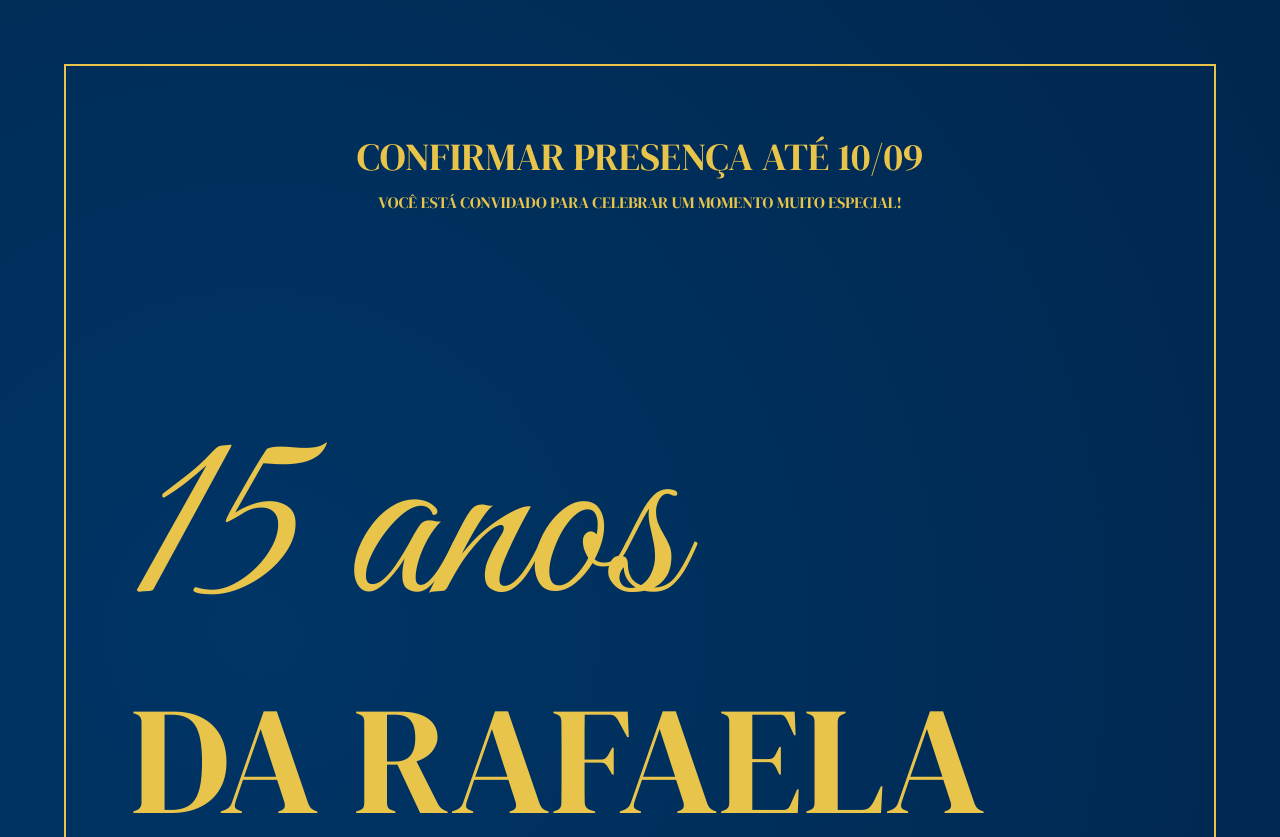
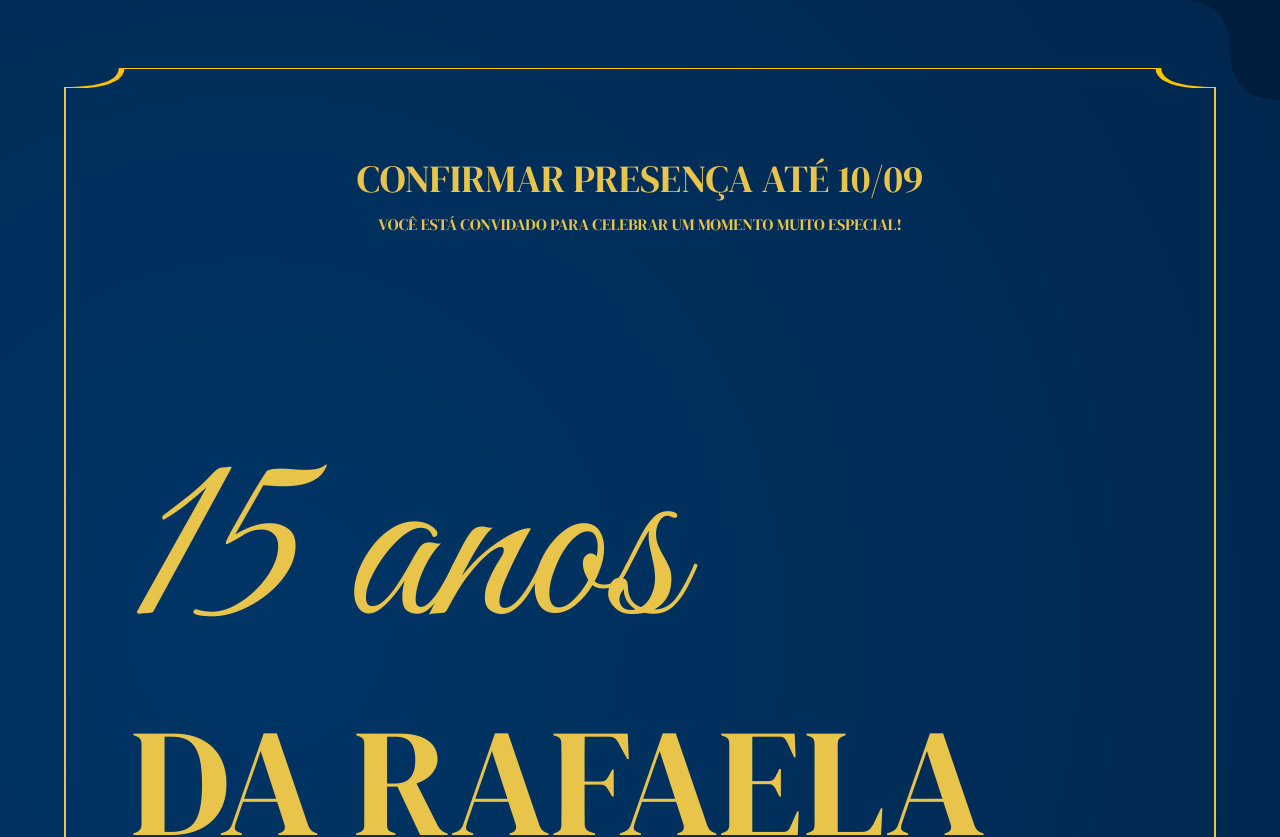
Before and after one commit to meocosta/conviteOficial, a SvelteKit app: page / in a window 1280 px wide. Shown: the top 837 px of the page. Built offline with nearby package versions, Linux system fonts and the light colour scheme.

Commit message:
decorações layout

```diff
--- a/src/routes/+layout.svelte
+++ b/src/routes/+layout.svelte
@@ -7,24 +7,80 @@
 <svelte:head>
   <link rel="icon" href={favicon} />
 
-  <meta
-    name="color-scheme"
-    content="only light"
-  />
+  <meta name="color-scheme" content="only light" />
 
-  <meta
-    name="theme-color"
-    content="#001d3d"
-  />
+  <meta name="theme-color" content="#001d3d" />
 </svelte:head>
 
 <section id="convite">
+  <svg
+    width="100%"
+    height="20"
+    viewBox="0 0 1000 50"
+    preserveAspectRatio="none"
+    xmlns="http://www.w3.org/2000/svg"
+    fill="none"
+    stroke="#ffc300"
+    stroke-width="5"
+    style="bottom: -4px; position: relative"
+  >
+    <path d="M 0 50 Q 50 50 50 0 H 950 Q 950 50 1000 50" />
+  </svg>
   <section id="convite-intro">
     {@render children()}
   </section>
+  <svg
+    width="100%"
+    height="20"
+    viewBox="0 0 1000 50"
+    preserveAspectRatio="none"
+    xmlns="http://www.w3.org/2000/svg"
+    fill="none"
+    stroke="#ffc300"
+    stroke-width="5"
+    style="top: -1px; position: relative"
+  >
+    <path d="M 0 0 Q 50 0 50 50 H 950 Q 950 0 1000 0" />
+  </svg>
+
+  <div id="ondas">
+    <div style="display: flex; justify-content: end;">
+      <svg
+        width="100"
+        height="100"
+        viewBox="0 0 100 100"
+        xmlns="http://www.w3.org/2000/svg"
+        fill="#001d3d"
+      >
+        <path d="M 0 0 Q 50 0 50 50 T 100 100 L 100 0" />
+      </svg>
+    </div>
+
+    <svg
+      width="150"
+      height="150"
+      viewBox="0 0 100 100"
+      xmlns="http://www.w3.org/2000/svg"
+      fill="#001d3d"
+    >
+      <path d="M 0 0 Q 50 0 50 50 T 100 100 L 0 100" />
+    </svg>
+  </div>
 </section>
 
 <style>
+  #ondas {
+    position: absolute;
+    display: flex;
+    flex-direction: column;
+    justify-content: space-between;
+    bottom: 0;
+    left: 0;
+    width: 100vw;
+    height: 100%;
+    overflow: hidden;
+  }
+
   /* =========================================================
      PROTEÇÃO CONTRA DARK MODE
   ========================================================= */
@@ -43,7 +99,6 @@
 
     color-scheme: only light !important;
   }
-
 
   /* =========================================================
      DARK MODE DO DISPOSITIVO
@@ -70,7 +125,6 @@
     }
   }
 
-
   /* =========================================================
      CORES
   ========================================================= */
@@ -87,7 +141,6 @@
     text-decoration: none;
   }
 
-
   /* =========================================================
      CONVITE
   ========================================================= */
@@ -95,9 +148,10 @@
   #convite {
     min-height: 100vh;
     padding: 5vw;
+    overflow: hidden;
+    position: relative;
 
-    background:
-      radial-gradient(
+    background: radial-gradient(
         circle at 20% 15%,
         rgba(0, 53, 102, 1) 0%,
         rgba(0, 53, 102, 0.45) 30%,
@@ -116,19 +170,21 @@
       #001d3d !important;
   }
 
-
   /* =========================================================
      CONTEÚDO
   ========================================================= */
 
   #convite-intro {
+    overflow: hidden;
     display: flex;
     flex-direction: column;
     gap: 160px;
+    z-index: 1;
 
     padding: 5vw;
 
-    border: 2px solid #e8c44b;
+    border-right: 2px solid #e8c44b;
+    border-left: 2px solid #e8c44b;
 
     text-align: center;
   }
--- a/src/routes/+page.svelte
+++ b/src/routes/+page.svelte
@@ -10,7 +10,7 @@
   <h1 id="tt2" class="display">DA RAFAELA</h1>
 </div>
 
-<p>
+<p class="display ">
   SERÁ UMA NOITE INESQUECÍVEL, MARCADA POR SONHOS, ELEGÂNCIA E MUITA EMOÇÃO!
 </p>
 
@@ -48,7 +48,7 @@
     <p class="great gg" style="margin-left:-10vw">Esporte fino</p>
   </div>
 
-  <p>SUA PRESENÇA É MUITO IMPORTANTE PARA MIM!</p>
+  <p class="display">SUA PRESENÇA É MUITO IMPORTANTE PARA MIM!</p>
 
   <a
     target="_blank"
@@ -76,7 +76,9 @@
     </div></a
   >
 
-  <p>CASO TENHA DUVIDAS, VEJA IDEIAS DE PRESENTES</p>
+  <p class="display">
+    CASO TENHA DUVIDAS, VEJA IDEIAS DE PRESENTES
+  </p>
 
   <a href="/presente">
     <div id="presente">
```
